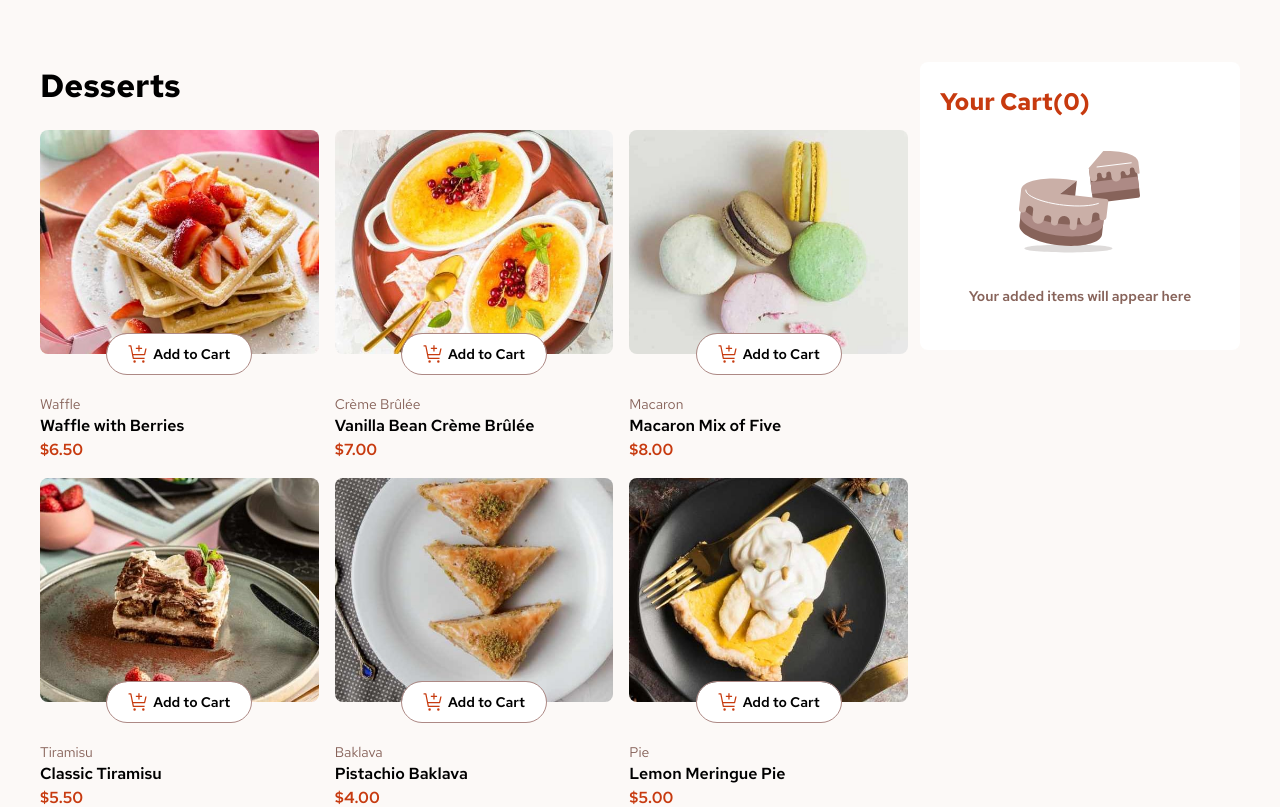
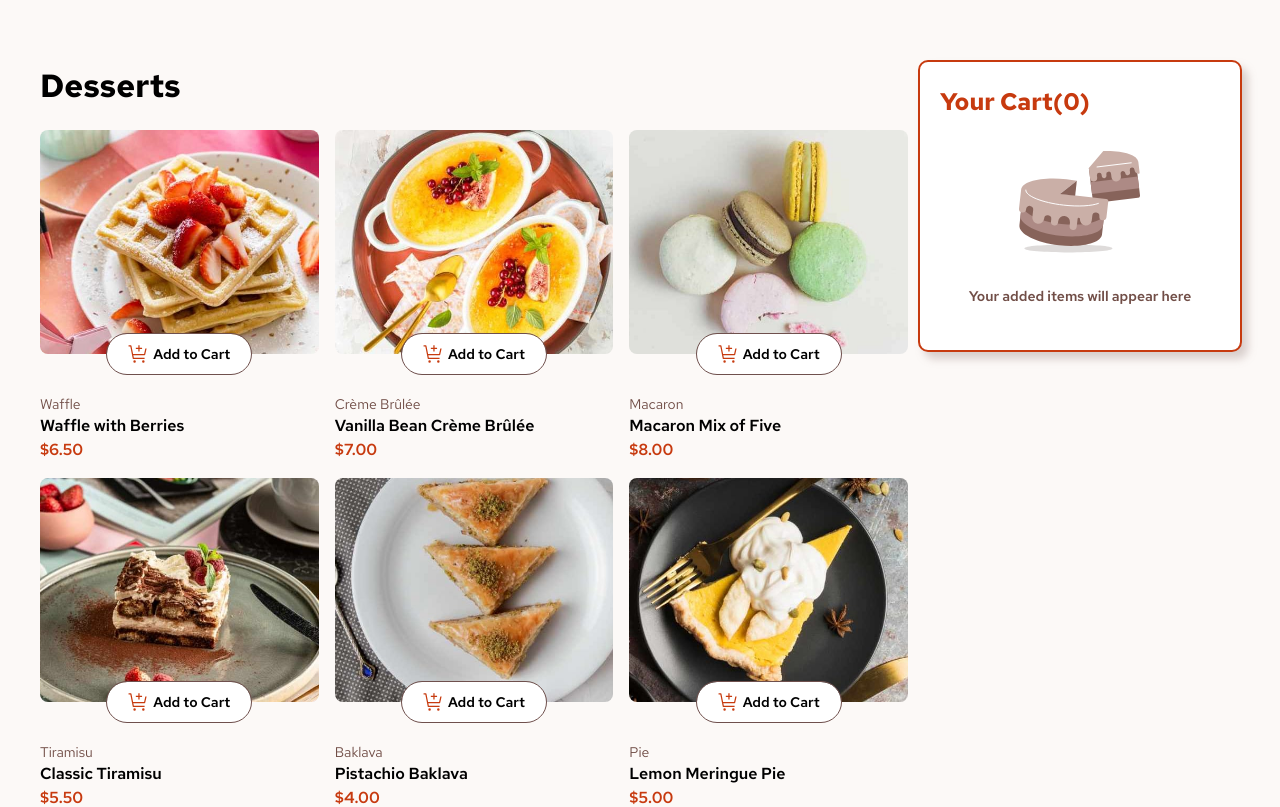
Before and after one commit to ang-riv/product-cart, a React (Vite) app: page / in a window 1280 px wide. Shown: the top 807 px of the page. Built offline with nearby package versions, Linux system fonts and the light colour scheme.

Commit message:
Changed some colors to be more accessible and added a border to cart to make more visible

```diff
--- a/src/App.jsx
+++ b/src/App.jsx
@@ -32,8 +32,8 @@ function App() {
   const handleRemove = (product) => {
     setCart((prevCart) =>
       prevCart.map((item) =>
-        item.name === product.name ? { ...item, amount: 0 } : item,
-      ),
+        item.name === product.name ? { ...item, amount: 0 } : item
+      )
     );
   };
 
@@ -46,7 +46,7 @@ function App() {
         return sum;
       } else {
         const amountAndPrice = filteredCart.map(
-          (item) => item.amount * item.price,
+          (item) => item.amount * item.price
         );
         const sum = amountAndPrice.reduce((acc, value) => acc + value, 0);
         return sum.toFixed(2);
@@ -84,7 +84,7 @@ function App() {
           </section>
           {/*  cart */}
           <section className="md:ml-3 w-full flex justify-center md:max-w-xs mt-8 md:mt-0">
-            <div className="h-fit min-h-60 w-full md:max-w-xs bg-white rounded-lg  py-6 px-5">
+            <div className="h-fit min-h-60 w-full md:max-w-xs bg-white rounded-lg  py-6 px-5 drop-shadow-[6px_7px_4px_rgba(111,80,77,0.25)] outline-2 outline-main-red">
               <h3 className="text-2xl font-bold text-main-red mb-3">
                 Your Cart({numOfItems("cartItems")})
               </h3>
--- a/src/index.css
+++ b/src/index.css
@@ -6,8 +6,8 @@
   --color-blush-50: hsl(20, 50%, 98%);
   --color-blush-100: hsl(13, 31%, 94%);
   --color-blush-300: hsl(14, 25%, 72%);
-  --color-blush-400: hsl(7, 20%, 60%);
-  --color-blush-500: hsl(12, 20%, 44%);
+  --color-blush-400: hsl(5, 18%, 37%);
+  --color-blush-500: hsl(11, 23%, 36%);
   --color-blush-900: hsl(14, 65%, 9%);
 }
 
```
